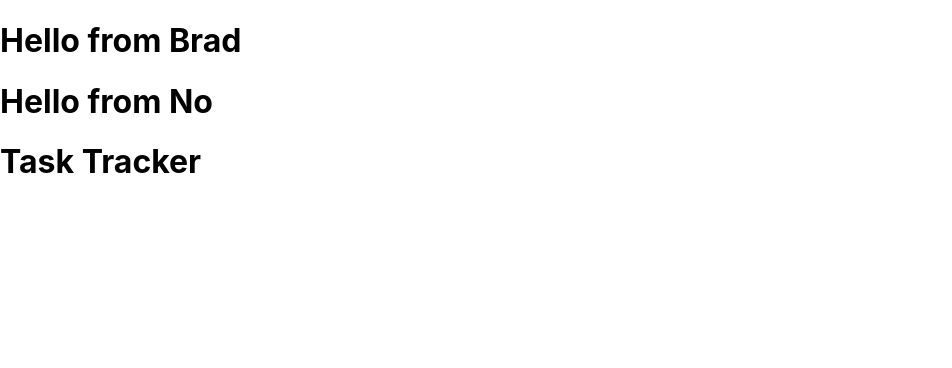
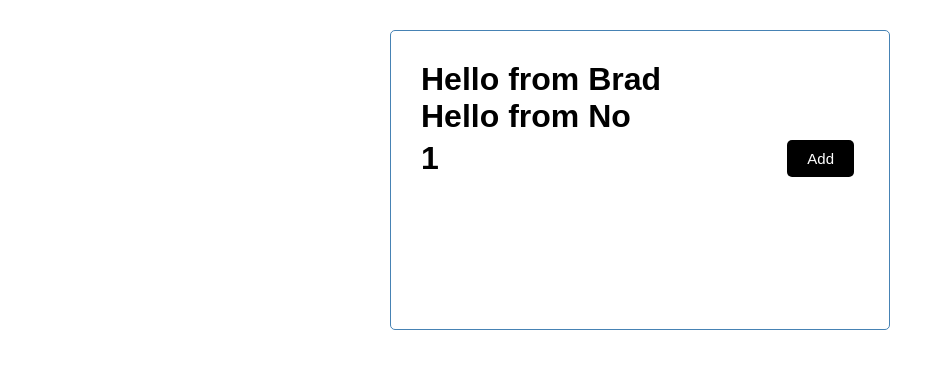
Before and after one commit to haluskua/React-Task-Tester, a React (Create React App) app: page / in a window 1280 px wide. Shown: the top 368 px of the page, without its empty margins (0-952 px from the left). Built offline with nearby package versions, Linux system fonts and the light colour scheme.

Commit message:
added props between header and App component and included button with css copied from github

```diff
--- a/src/App.js
+++ b/src/App.js
@@ -8,7 +8,7 @@
     <div className="container">
       <h1>Hello from {name}</h1>
       <h1>Hello from {x ? 'yes' : 'No'}</h1>
-      <Header />
+      <Header title = {1} />
     </div>
   );
 }
--- a/src/components/Header.js
+++ b/src/components/Header.js
@@ -1,9 +1,33 @@
-const Header = () => {
+import { PropTypes } from 'prop-types';
+
+
+const Header = ({title}) => {
     return (
-        <header>
-            <h1>Task Tracker</h1>
+        <header className="header">
+            <h1 >{title}</h1>
+            <button className="btn">
+                Add
+            </button>
         </header>
     );
 };
 
+
+
+// css in JS
+// const headingStyle = {
+//     color: 'red',
+//     backgroundColor: 'black'
+// }
+
+Header.defaultProps = {
+    title: 'Task Tracker',
+}
+
+Header.proptTypes = {
+    title: PropTypes.string.isRequired,
+
+}
+
+
 export default Header;
--- a/src/index.css
+++ b/src/index.css
@@ -1,13 +1,111 @@
-body {
+
+* {
+  box-sizing: border-box;
   margin: 0;
-  font-family: -apple-system, BlinkMacSystemFont, 'Segoe UI', 'Roboto', 'Oxygen',
-    'Ubuntu', 'Cantarell', 'Fira Sans', 'Droid Sans', 'Helvetica Neue',
-    sans-serif;
-  -webkit-font-smoothing: antialiased;
-  -moz-osx-font-smoothing: grayscale;
+  padding: 0;
 }
 
-code {
-  font-family: source-code-pro, Menlo, Monaco, Consolas, 'Courier New',
-    monospace;
+body {
+  font-family: 'Poppins', sans-serif;
 }
+
+.container {
+  max-width: 500px;
+  margin: 30px auto;
+  overflow: auto;
+  min-height: 300px;
+  border: 1px solid steelblue;
+  padding: 30px;
+  border-radius: 5px;
+}
+
+.header {
+  display: flex;
+  justify-content: space-between;
+  align-items: center;
+  margin-bottom: 20px;
+}
+
+.btn {
+  display: inline-block;
+  background: #000;
+  color: #fff;
+  border: none;
+  padding: 10px 20px;
+  margin: 5px;
+  border-radius: 5px;
+  cursor: pointer;
+  text-decoration: none;
+  font-size: 15px;
+  font-family: inherit;
+}
+
+.btn:focus {
+  outline: none;
+}
+
+.btn:active {
+  transform: scale(0.98);
+}
+
+.btn-block {
+  display: block;
+  width: 100%;
+}
+
+.task {
+  background: #f4f4f4;
+  margin: 5px;
+  padding: 10px 20px;
+  cursor: pointer;
+}
+
+.task.reminder {
+  border-left: 5px solid green;
+}
+
+.task h3 {
+  display: flex;
+  align-items: center;
+  justify-content: space-between;
+}
+
+.add-form {
+  margin-bottom: 40px;
+}
+
+.form-control {
+  margin: 20px 0;
+}
+
+.form-control label {
+  display: block;
+}
+
+.form-control input {
+  width: 100%;
+  height: 40px;
+  margin: 5px;
+  padding: 3px 7px;
+  font-size: 17px;
+}
+
+.form-control-check {
+  display: flex;
+  align-items: center;
+  justify-content: space-between;
+}
+
+.form-control-check label {
+  flex: 1;
+}
+
+.form-control-check input {
+  flex: 2;
+  height: 20px;
+}
+
+footer {
+  margin-top: 30px;
+  text-align: center;
+}
```
Also changed, not shown: src/components/Button.js (added, +9 -0 lines), 1 other file (tests, documents, lock files or other folders).
